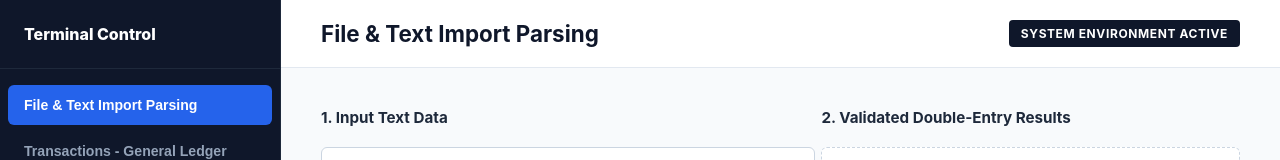
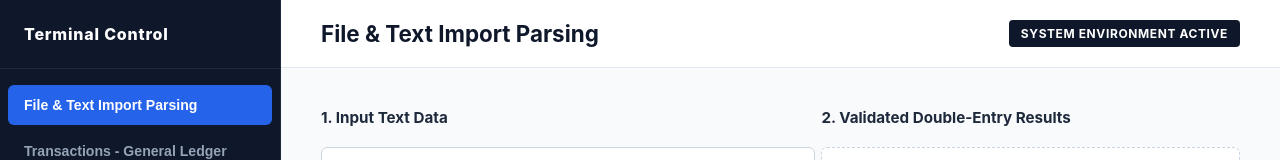
Before and after one commit to Ki172000/Investments-Explorer, a Next.js app: page / in a window 1280 px wide. Shown: the top 160 px of the page. Built offline with nearby package versions, Linux system fonts and the light colour scheme.

Commit message:
fix: other modifications v4.6

```diff
--- a/app/page.tsx
+++ b/app/page.tsx
@@ -160,7 +160,7 @@ export default function Home() {
         }
       });
 
-      // Default backup visualization map matching image_d41cbe block if text is organic
+      // Default backup visualization map matching image_b1ce55.png layout
       if (parsedLines.length === 0) {
         parsedLines = [
           { accountCode: '5100', debit: 1250000.00, credit: 0 },
@@ -249,7 +249,7 @@ export default function Home() {
       {/* LEFT TERMINAL NAVIGATION BAR */}
       <div style={{ width: '280px', backgroundColor: '#0f172a', color: '#f8fafc', display: 'flex', flexDirection: 'column', borderRight: '1px solid #1e293b' }}>
         <div style={{ padding: '24px', borderBottom: '1px solid #1e293b' }}>
-          <span style={{ fontSize: '1rem', fontWeight: 800, tracking: '0.05em', color: '#ffffff' }}>Terminal Control</span>
+          <span style={{ fontSize: '1rem', fontWeight: 800, letterSpacing: '0.05em', color: '#ffffff' }}>Terminal Control</span>
         </div>
         <div style={{ padding: '16px 8px', display: 'flex', flexDirection: 'column', gap: '6px' }}>
           {sidebarTabs.map(tab => {
```
